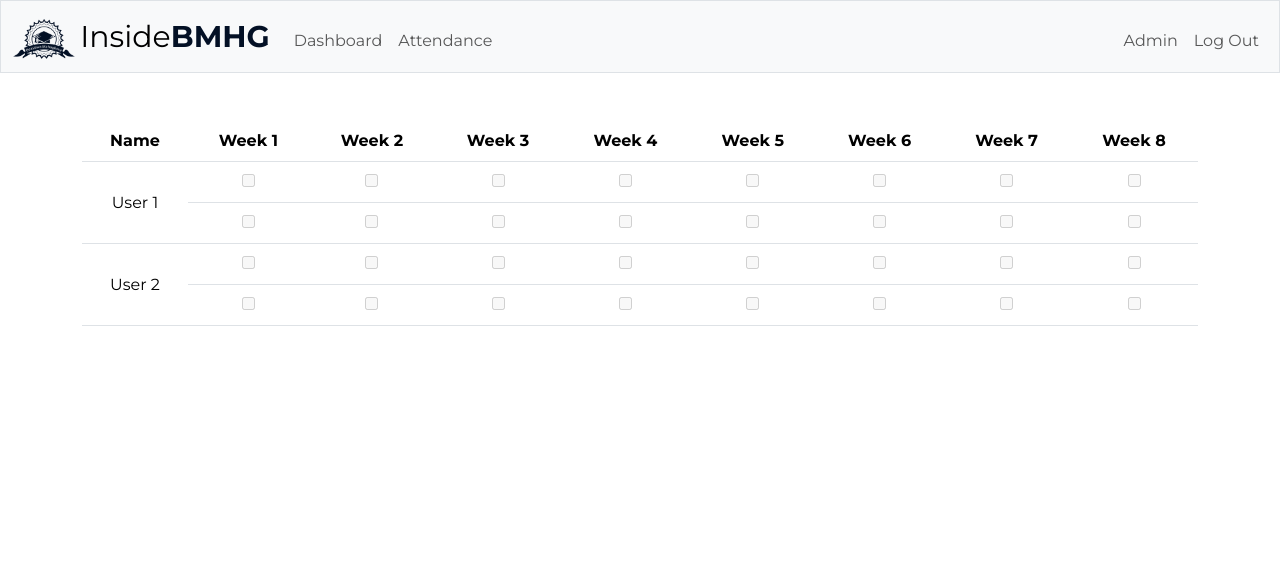
After one commit to harvestwalukow/InsideBMHG, a Flask app: page /admin in a window 1280 px wide. The commit adds this page. Shown: the top 582 px of the page. Run offline with Flask 3, Linux system fonts and the light colour scheme; a user stored in the database is signed in; some libraries are stand-ins or nearby versions.

Commit message:
admin table

```diff
--- a/app.py
+++ b/app.py
@@ -214,6 +214,11 @@ def attendance():
     else:
         return render_template("attendance.html")
 
+@app.route("/admin")
+@login_required
+def admin():
+    return render_template("admin.html")
+
 @app.errorhandler(404)
 def not_found_error(error):
     return apology("Page doesn't exist.", 404)
--- /dev/null
+++ b/templates/admin.html
@@ -0,0 +1,76 @@
+{% extends "layout.html" %}
+
+{% block title %}
+    Admin
+{% endblock %}
+
+{% block main %}
+    <style>
+        .table td, .table th {
+            vertical-align: middle;
+            text-align: center;
+        }
+    </style>
+    <div class="table-responsive">
+        <table class="table">
+            <thead>
+                <tr>
+                    <th>Name</th>
+                    <th>Week 1</th>
+                    <th>Week 2</th>
+                    <th>Week 3</th>
+                    <th>Week 4</th>
+                    <th>Week 5</th>
+                    <th>Week 6</th>
+                    <th>Week 7</th>
+                    <th>Week 8</th>
+                </tr>
+            </thead>
+            <tbody>
+                <tr>
+                    <td rowspan="2">User 1</td>
+                    <td><input type="checkbox" disabled></td>
+                    <td><input type="checkbox" disabled></td>
+                    <td><input type="checkbox" disabled></td>
+                    <td><input type="checkbox" disabled></td>
+                    <td><input type="checkbox" disabled></td>
+                    <td><input type="checkbox" disabled></td>
+                    <td><input type="checkbox" disabled></td>
+                    <td><input type="checkbox" disabled></td>
+                </tr>
+                <tr>
+                    <td><input type="checkbox" disabled></td>
+                    <td><input type="checkbox" disabled></td>
+                    <td><input type="checkbox" disabled></td>
+                    <td><input type="checkbox" disabled></td>
+                    <td><input type="checkbox" disabled></td>
+                    <td><input type="checkbox" disabled></td>
+                    <td><input type="checkbox" disabled></td>
+                    <td><input type="checkbox" disabled></td>
+                </tr>
+                <tr>
+                    <td rowspan="2">User 2</td>
+                    <td><input type="checkbox" disabled></td>
+                    <td><input type="checkbox" disabled></td>
+                    <td><input type="checkbox" disabled></td>
+                    <td><input type="checkbox" disabled></td>
+                    <td><input type="checkbox" disabled></td>
+                    <td><input type="checkbox" disabled></td>
+                    <td><input type="checkbox" disabled></td>
+                    <td><input type="checkbox" disabled></td>
+                </tr>
+                <tr>
+                    <td><input type="checkbox" disabled></td>
+                    <td><input type="checkbox" disabled></td>
+                    <td><input type="checkbox" disabled></td>
+                    <td><input type="checkbox" disabled></td>
+                    <td><input type="checkbox" disabled></td>
+                    <td><input type="checkbox" disabled></td>
+                    <td><input type="checkbox" disabled></td>
+                    <td><input type="checkbox" disabled></td>
+                </tr>
+                <!-- Repeat for additional users -->
+            </tbody>
+        </table>
+    </div>
+{% endblock %}
--- a/templates/layout.html
+++ b/templates/layout.html
@@ -38,6 +38,7 @@
                             <li class="nav-item"><a class="nav-link" href="/attendance">Attendance</a></li>
                         </ul>
                         <ul class="navbar-nav ms-auto mt-2">
+                            <li class="nav-item"><a class="nav-link" href="/admin">Admin</a></li>
                             <li class="nav-item"><a class="nav-link" href="/logout">Log Out</a></li>
                         </ul>
                     {% else %}
```
Also changed, not shown: 1 other file.
